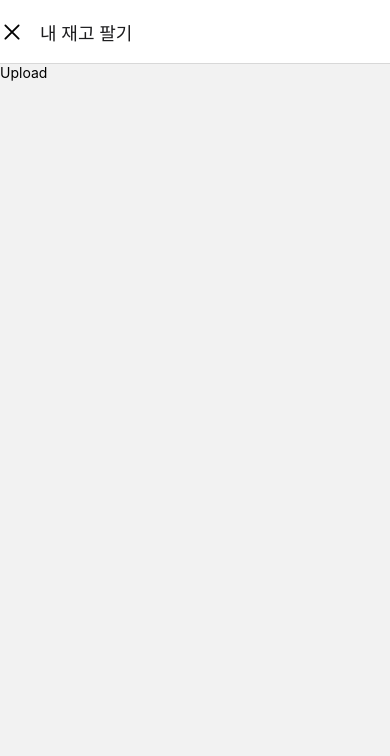
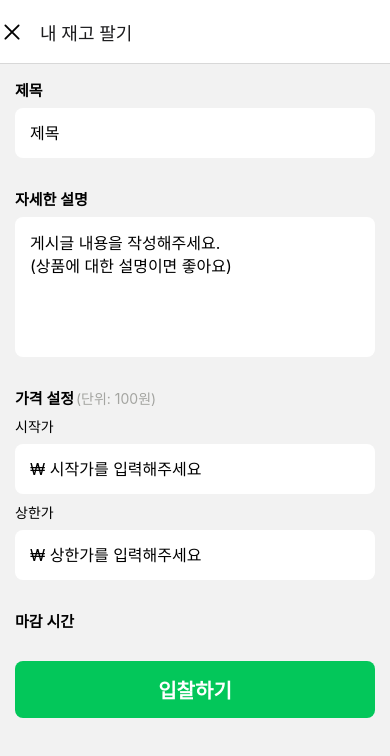
Before and after one commit to lee-yun-pyo/knu_capstone, a React Native app in the folder RN-mobile/: screen /Upload in a window 390 px wide. Shown: the top 756 px of the page. Built offline with nearby package versions, Linux system fonts and the light colour scheme.

Commit message:
#17 feat: 내 재고 팔기 페이지 UI 구현

```diff
--- a/RN-mobile/package.json
+++ b/RN-mobile/package.json
@@ -11,6 +11,7 @@
   "dependencies": {
     "@expo/vector-icons": "^13.0.0",
     "@react-native-async-storage/async-storage": "^1.19.4",
+    "@react-native-community/datetimepicker": "^7.6.1",
     "@react-navigation/bottom-tabs": "^6.5.11",
     "@react-navigation/native": "^6.1.9",
     "@react-navigation/native-stack": "^6.9.16",
@@ -19,6 +20,7 @@
     "expo-location": "^16.3.0",
     "expo-status-bar": "~1.6.0",
     "react": "18.2.0",
+    "react-hook-form": "^7.47.0",
     "react-native": "0.72.6",
     "react-native-animatable": "^1.4.0",
     "react-native-haptic-feedback": "^2.2.0",
--- a/RN-mobile/src/constants/color.ts
+++ b/RN-mobile/src/constants/color.ts
@@ -2,7 +2,7 @@ export const FontColor = {
     gray: "#A4A5A1",
     startPriceColor: "#3983F6",
     upperPriceColor: "#ee4638",
-    WARNNING: "#d55257",
+    WARNNING: "#E23D27",
 }
 
 export const BackGroundColor = {
--- a/RN-mobile/src/screens/Bid/index.tsx
+++ b/RN-mobile/src/screens/Bid/index.tsx
@@ -9,6 +9,7 @@ import { TextInputPrice } from "components/Bid/TextInputPrice";
 
 import { BidScreenProps } from "types";
 import { WARNNING_MESSAGE } from "constants";
+import { convertToLocaleStringFromInput } from "utils";
 
 import { styles } from "./style";
 
@@ -21,8 +22,7 @@ export function Bid() {
   const { currentPrice, lowerPrice, upperPrice } = route.params;
 
   const handleChangePrice = (text: string) => {
-    const newText = text.length === 1 ? text.trim() : text.slice(1).trim();
-    const newBidPrice = newText.replace(/,/g, "");
+    const newBidPrice = convertToLocaleStringFromInput(text);
     setBidPrice(newBidPrice);
   };
 
--- a/RN-mobile/src/screens/Upload/index.tsx
+++ b/RN-mobile/src/screens/Upload/index.tsx
@@ -1,9 +1,204 @@
-import { View, Text } from "react-native";
+import {
+  ScrollView,
+  View,
+  Text,
+  TextInput,
+  Pressable,
+  KeyboardAvoidingView,
+  Platform,
+} from "react-native";
+import { useForm, Controller } from "react-hook-form";
+import { MaterialIcons } from "@expo/vector-icons";
+
+import { styles } from "./style";
+import { FontColor } from "constants/color";
+import { WON_SYMBOL } from "constants";
+import { convertToLocaleStringFromInput } from "utils";
+
+interface FormData {
+  title: string;
+  description: string;
+  lowerLimit: string;
+  upperLimit: string;
+  endTime: string;
+}
 
 export function Upload() {
+  const {
+    control,
+    handleSubmit,
+    formState: { errors },
+  } = useForm<FormData>({
+    defaultValues: {
+      title: "",
+      description: "",
+      lowerLimit: "",
+      upperLimit: "",
+      endTime: "",
+    },
+  });
+
+  const onSubmit = (data: FormData) => console.log(data);
+
   return (
-    <View>
-      <Text>Upload</Text>
-    </View>
+    <KeyboardAvoidingView
+      behavior={Platform.OS === "ios" ? "padding" : "height"}
+    >
+      <ScrollView style={styles.container}>
+        <View style={styles.inputBox}>
+          <Text style={styles.label}>제목</Text>
+          <Controller
+            control={control}
+            rules={{ required: "제목을 적어주세요" }}
+            render={({ field: { onChange, onBlur, value } }) => (
+              <TextInput
+                placeholder="제목"
+                style={[styles.textInput, errors.title && styles.warningInput]}
+                onChangeText={onChange}
+                onBlur={onBlur}
+                value={value}
+              />
+            )}
+            name="title"
+          />
+          {errors.title && (
+            <View style={styles.errorBox}>
+              <MaterialIcons
+                name="error"
+                size={17}
+                color={FontColor.WARNNING}
+              />
+              <Text style={styles.errorMsg}>{errors.title.message}</Text>
+            </View>
+          )}
+        </View>
+        <View style={styles.inputBox}>
+          <Text style={styles.label}>자세한 설명</Text>
+          <Controller
+            control={control}
+            rules={{ required: "설명을 적어주세요" }}
+            render={({ field: { onChange, onBlur, value } }) => (
+              <TextInput
+                multiline={true}
+                placeholder={
+                  "게시글 내용을 작성해주세요.\n(상품에 대한 설명이면 좋아요)"
+                }
+                style={[
+                  styles.textInput,
+                  errors.description && styles.warningInput,
+                  styles.textArea,
+                ]}
+                onChangeText={onChange}
+                onBlur={onBlur}
+                value={value}
+              />
+            )}
+            name="description"
+          />
+          {errors.description && (
+            <View style={styles.errorBox}>
+              <MaterialIcons
+                name="error"
+                size={17}
+                color={FontColor.WARNNING}
+              />
+              <Text style={styles.errorMsg}>{errors.description.message}</Text>
+            </View>
+          )}
+        </View>
+        <View style={styles.inputBox}>
+          <View style={styles.priceLabelBox}>
+            <Text style={styles.label}>가격 설정</Text>
+            <Text style={styles.subLabel}>{"(단위: 100원)"}</Text>
+          </View>
+          <View style={styles.priceBox}>
+            <Text style={styles.priceLabel}>시작가</Text>
+            <Controller
+              control={control}
+              rules={{ required: "시작가를 입력해주세요" }}
+              render={({ field: { onChange, onBlur, value } }) => (
+                <TextInput
+                  placeholder={`${WON_SYMBOL} 시작가를 입력해주세요`}
+                  keyboardType="number-pad"
+                  returnKeyType="done"
+                  style={[
+                    styles.textInput,
+                    errors.lowerLimit && styles.warningInput,
+                  ]}
+                  onChangeText={(text) => {
+                    const newText = convertToLocaleStringFromInput(text);
+                    onChange(newText);
+                  }}
+                  onBlur={onBlur}
+                  value={
+                    value !== ""
+                      ? `${WON_SYMBOL} ${parseInt(value).toLocaleString()}`
+                      : ""
+                  }
+                />
+              )}
+              name="lowerLimit"
+            />
+            {errors.lowerLimit && (
+              <View style={styles.errorBox}>
+                <MaterialIcons
+                  name="error"
+                  size={17}
+                  color={FontColor.WARNNING}
+                />
+                <Text style={styles.errorMsg}>설명을 적어주세요</Text>
+              </View>
+            )}
+          </View>
+          <View style={styles.priceBox}>
+            <Text style={styles.priceLabel}>상한가</Text>
+            <Controller
+              control={control}
+              rules={{ required: "상한가를 입력해주세요" }}
+              render={({ field: { onChange, onBlur, value } }) => (
+                <TextInput
+                  placeholder={`${WON_SYMBOL} 상한가를 입력해주세요`}
+                  keyboardType="number-pad"
+                  returnKeyType="done"
+                  style={[
+                    styles.textInput,
+                    errors.upperLimit && styles.warningInput,
+                  ]}
+                  onChangeText={(text) => {
+                    const newText = convertToLocaleStringFromInput(text);
+                    onChange(newText);
+                  }}
+                  onBlur={onBlur}
+                  value={
+                    value !== ""
+                      ? `${WON_SYMBOL} ${parseInt(value).toLocaleString()}`
+                      : ""
+                  }
+                />
+              )}
+              name="upperLimit"
+            />
+            {errors.upperLimit && (
+              <View style={styles.errorBox}>
+                <MaterialIcons
+                  name="error"
+                  size={17}
+                  color={FontColor.WARNNING}
+                />
+                <Text style={styles.errorMsg}>설명을 적어주세요</Text>
+              </View>
+            )}
+          </View>
+        </View>
+        <View style={styles.inputBox}>
+          <Text style={styles.label}>마감 시간</Text>
+        </View>
+        <View style={styles.submitBtn}>
+          <Pressable onPress={handleSubmit(onSubmit)}>
+            <Text style={styles.btnText}>입찰하기</Text>
+          </Pressable>
+        </View>
+      </ScrollView>
+    </KeyboardAvoidingView>
   );
 }
--- /dev/null
+++ b/RN-mobile/src/screens/Upload/style.tsx
@@ -0,0 +1,69 @@
+import { StyleSheet } from "react-native";
+import { BackGroundColor, FontColor } from "constants/color";
+
+export const styles = StyleSheet.create({
+  container: {
+    paddingVertical: 15,
+    paddingHorizontal: 15,
+  },
+  inputBox: {
+    gap: 8,
+    marginBottom: 30,
+  },
+  priceLabelBox: {
+    flexDirection: "row",
+    alignItems: "center",
+    gap: 2,
+  },
+  label: {
+    fontSize: 15,
+    fontWeight: "600",
+  },
+  subLabel: {
+    fontSize: 14,
+    color: FontColor.gray,
+  },
+  textInput: {
+    padding: 15,
+    fontSize: 16,
+    backgroundColor: "white",
+    borderRadius: 8,
+  },
+  textArea: {
+    height: 140,
+    lineHeight: 23,
+  },
+  errorBox: {
+    flexDirection: "row",
+    alignItems: "center",
+    gap: 4,
+  },
+  errorMsg: {
+    fontSize: 14,
+    fontWeight: "500",
+    color: FontColor.WARNNING,
+    alignItems: "center",
+  },
+  warningInput: {
+    borderColor: FontColor.WARNNING,
+    borderWidth: 1,
+  },
+  submitBtn: {
+    paddingVertical: 14,
+    backgroundColor: BackGroundColor.GREEN,
+    borderRadius: 8,
+  },
+  btnText: {
+    color: "white",
+    fontSize: 20,
+    fontWeight: "600",
+    textAlign: "center",
+  },
+  priceBox: {
+    gap: 8,
+  },
+  priceLabel: {
+    fontSize: 14,
+    fontWeight: "500",
+  },
+});
--- a/RN-mobile/src/utils/index.ts
+++ b/RN-mobile/src/utils/index.ts
@@ -85,3 +85,9 @@ export async function setObjAsyncStorage(key: string, obj: Object) {
 export const isPermissionGranted = (status: string) => {
   return status === "granted";
 };
+
+export const convertToLocaleStringFromInput = (text: string) => {
+  const newText = text.length === 1 ? text.trim() : text.slice(1).trim();
+  const result = newText.replace(/,/g, "");
+  return result;
+};
```
Also changed, not shown: 1 other file (tests, documents, lock files or other folders).
